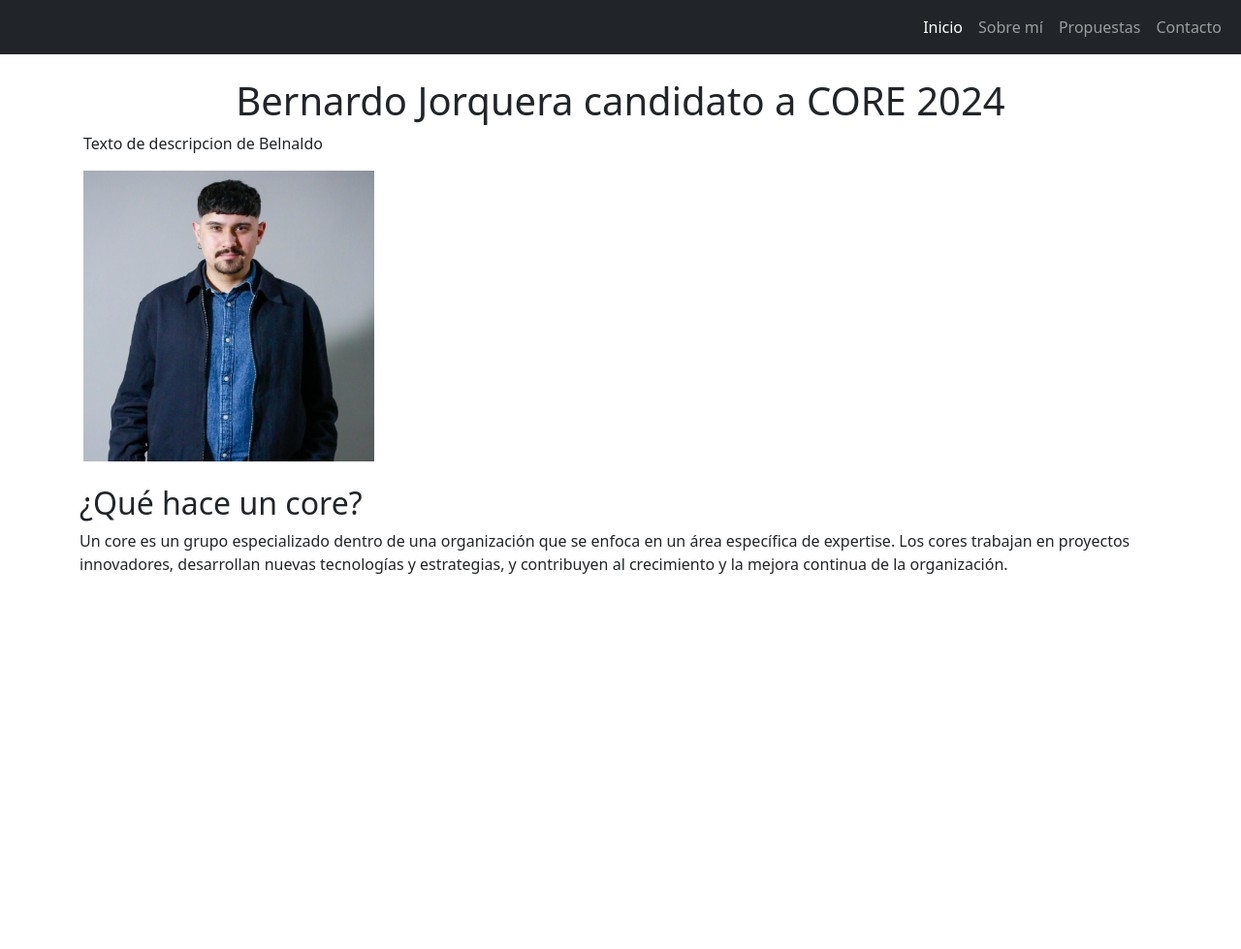
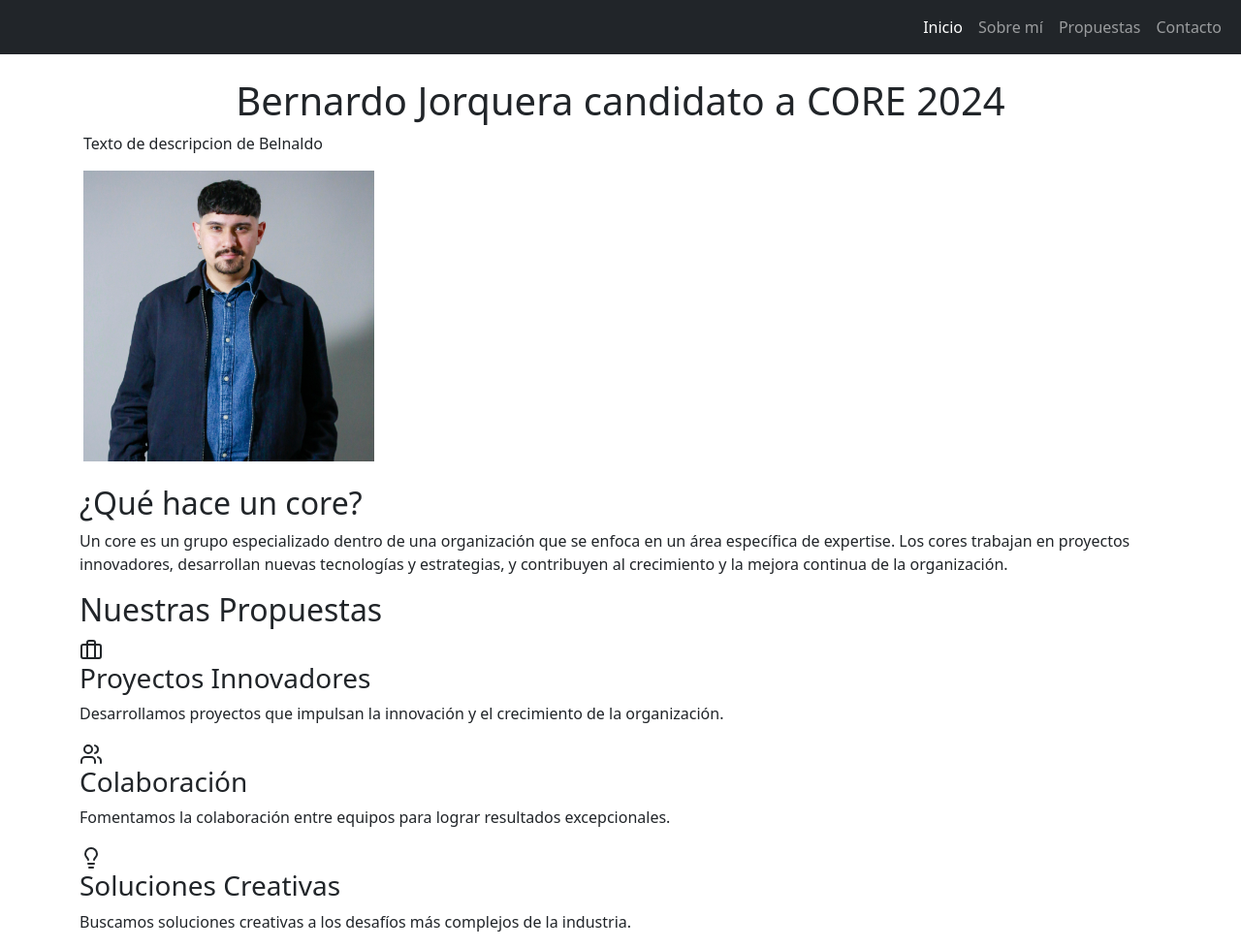
Before and after one commit to MaxiACSI/jorqueracore, a website built with Parcel: page src/index.html in a window 1280 px wide. Shown: the whole page at 97% size. Before the commit the page ends 800 px from the top, so only its background shows below. Built offline with nearby package versions, Linux system fonts and the light colour scheme.

Commit message:
se añade seccion propuestas

```diff
--- a/src/index.html
+++ b/src/index.html
@@ -45,7 +45,31 @@
              nuevas tecnologías y estrategias, y contribuyen al crecimiento y la mejora continua
              de la organización.</p>
       </div>
-  </section>
+    </section>
+
+    <section class="proposals">
+      <div class="container">
+          <h2>Nuestras Propuestas</h2>
+          <div class="proposal-grid">
+              <div class="proposal-item">
+                  <i data-lucide="briefcase"></i>
+                  <h3>Proyectos Innovadores</h3>
+                  <p>Desarrollamos proyectos que impulsan la innovación y el crecimiento de la organización.</p>
+              </div>
+              <div class="proposal-item">
+                  <i data-lucide="users"></i>
+                  <h3>Colaboración</h3>
+                  <p>Fomentamos la colaboración entre equipos para lograr resultados excepcionales.</p>
+              </div>
+              <div class="proposal-item">
+                  <i data-lucide="lightbulb"></i>
+                  <h3>Soluciones Creativas</h3>
+                  <p>Buscamos soluciones creativas a los desafíos más complejos de la industria.</p>
+              </div>
+          </div>
+      </div>
+    </section>
+
 </body>
 
 </html>
```
